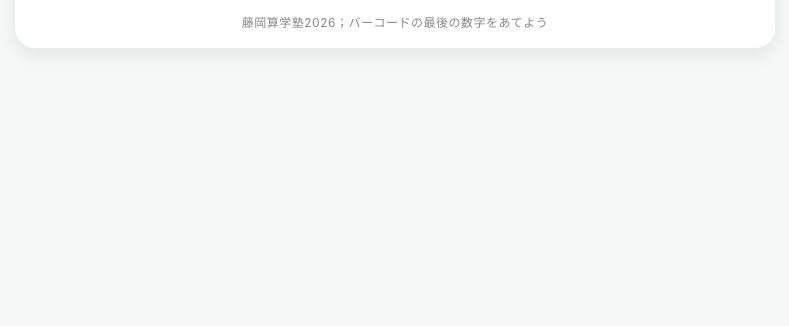
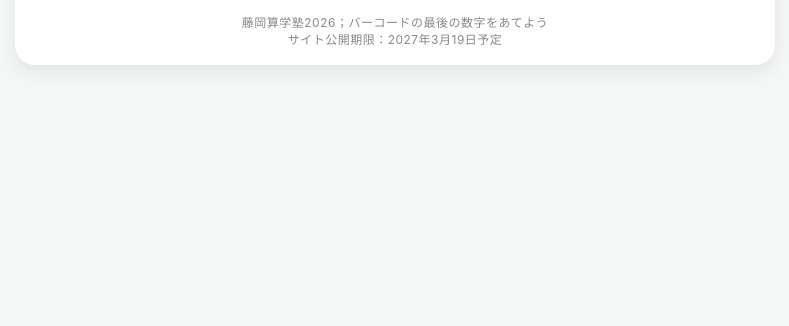
Before and after one commit to kik-ctrl/barcode-regi, a plain HTML site: page index.html in a window 1280 px wide. Shown: the part 474-800 px from the top of the page, without its empty margins (245-1034 px from the left). Drawn offline with Linux system fonts and the light colour scheme.

Commit message:
Update index.html

```diff
--- a/index.html
+++ b/index.html
@@ -331,8 +331,10 @@
     <div class="status-title" style="color:#888;">待機中...</div>
     <div style="font-size:16px; color:#888;">カメラを起動するか、テンキーで数字を入れてください</div>
   </div>
-
-  <footer class="footer-credit">藤岡算学塾2026；バーコードの最後の数字をあてよう</footer>
+<footer class="footer-credit">
+    藤岡算学塾2026；バーコードの最後の数字をあてよう<br>
+    サイト公開期限：2027年3月19日予定
+  </footer>
 </div>
 
 <script>
```
